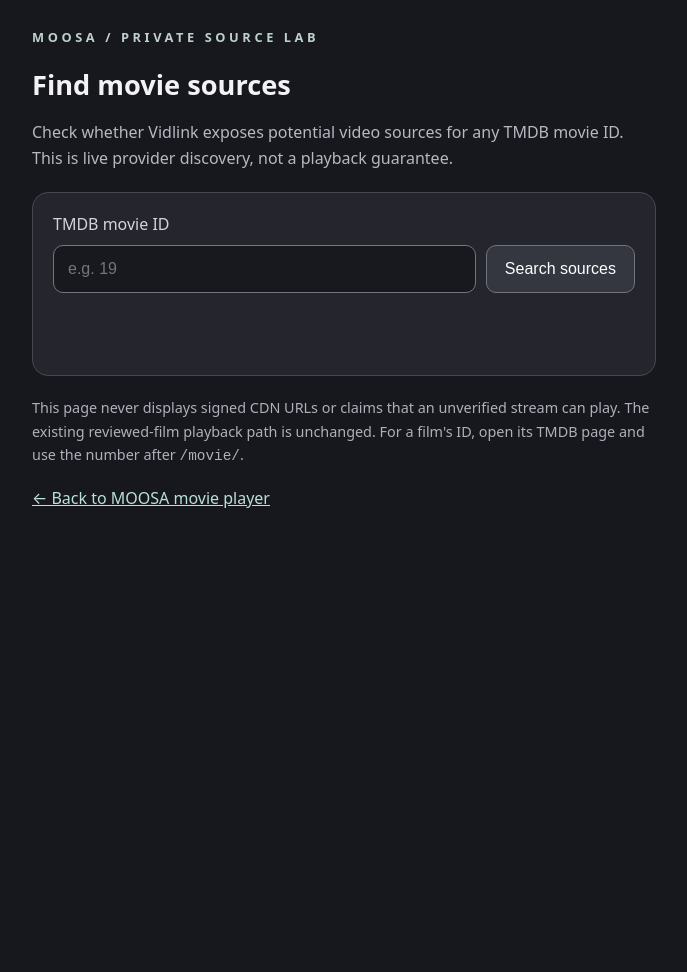
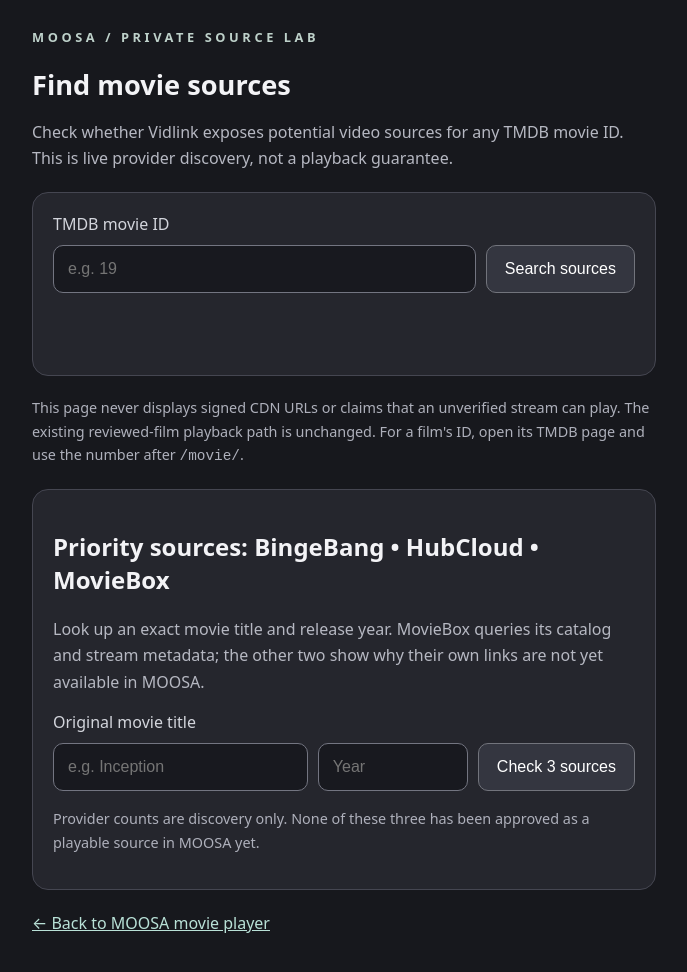
Before and after one commit to MooOsa1/MOOSA-CloudStream, a website: page MOOSAWeb/public/source-discovery.html in a window 1280 px wide. Shown: the whole page, without its empty margins (296-983 px from the left). Before the commit the page ends 800 px from the top, so only its background shows below. Drawn offline with Linux system fonts and the light colour scheme.

Commit message:
feat(lab): add operator's BingeBang HubCloud MovieBox focus search to existing source lab page

```diff
--- a/MOOSAWeb/public/source-discovery.html
+++ b/MOOSAWeb/public/source-discovery.html
@@ -27,5 +27,18 @@
 </section>
 </div>
 <p class="note">This page never displays signed CDN URLs or claims that an unverified stream can play. The existing reviewed-film playback path is unchanged. For a film's ID, open its TMDB page and use the number after <code>/movie/</code>.</p>
+<div class="panel">
+<h2>Priority sources: BingeBang • HubCloud • MovieBox</h2>
+<p>Look up an exact movie title and release year. MovieBox queries its catalog and stream metadata; the other two show why their own links are not yet available in MOOSA.</p>
+<form id="focus-form">
+<label for="focus-title">Original movie title</label>
+<div class="entry"><input type="text" id="focus-title" placeholder="e.g. Inception" maxlength="110" required autocomplete="off">
+<input type="number" id="focus-year" min="1888" max="2100" placeholder="Year" required style="max-width:130px">
+<button type="submit" id="focus-scan">Check 3 sources</button></div>
+</form>
+<p id="focus-status" role="status" aria-live="polite"></p>
+<section id="focus-results" hidden></section>
+<p class="note">Provider counts are discovery only. None of these three has been approved as a playable source in MOOSA yet.</p>
+</div>
 <p><a href="/">← Back to MOOSA movie player</a></p>
-</main><script type="module" src="/source-discovery.js"></script></body></html>
+</main><script type="module" src="/source-discovery.js"></script><script type="module" src="/focused-sources.js"></script></body></html>
```
